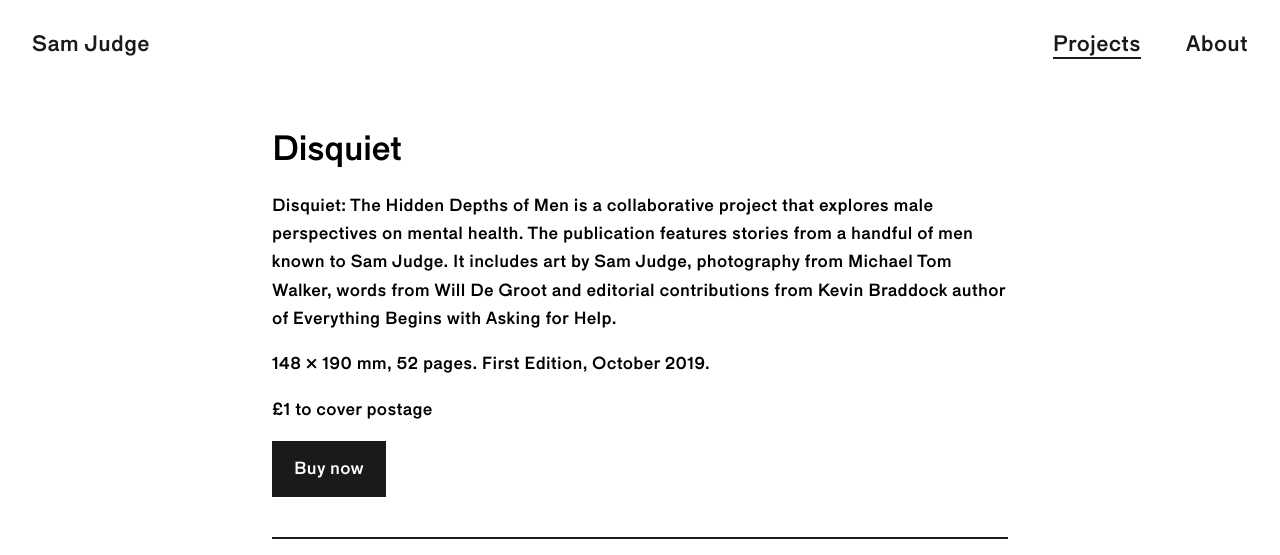
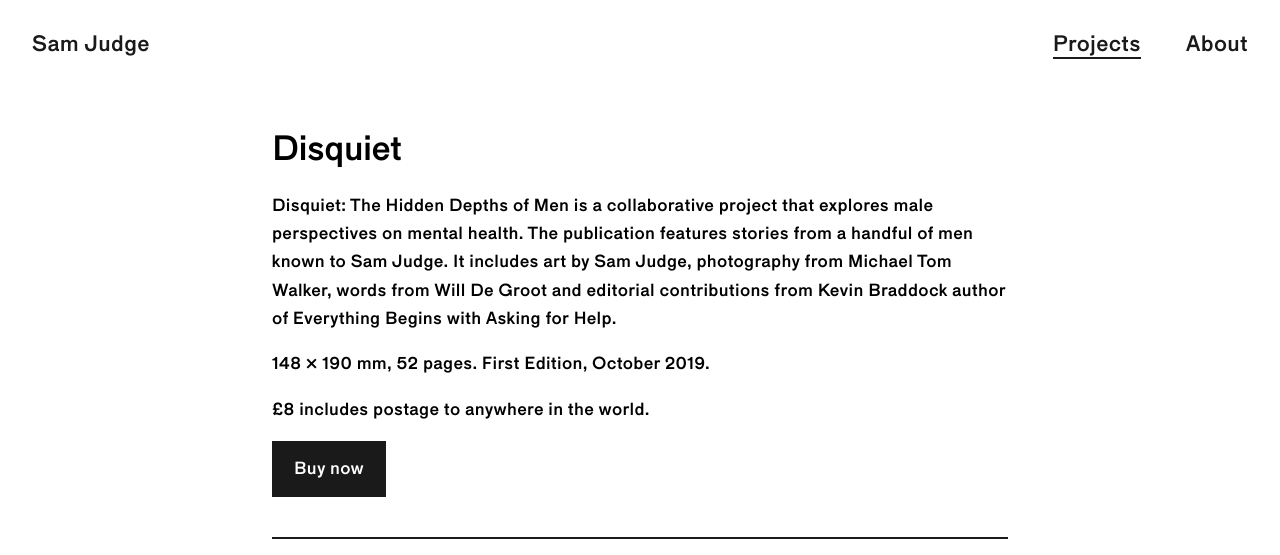
Before and after one commit to iamsamsmall/samjudge, a Jekyll site: the page built from _posts/2019-08-29-disquiet.markdown, in a window 1280 px wide and 900 px high, cut to the strip 0-555 px from the top of the window. Built offline with Jekyll 4.4.1, drawn with Linux system fonts in a browser that asks for light colours.

Commit message:
button update

```diff
--- a/_posts/2019-08-29-disquiet.markdown
+++ b/_posts/2019-08-29-disquiet.markdown
@@ -12,7 +12,7 @@ Disquiet: The Hidden Depths of Men is a collaborative project that explores male
 
 148 × 190 mm, 52 pages. First Edition, October 2019.
 
-£1 to cover postage
+£8 includes postage to anywhere in the world.
 
 <a class="button" href="https://www.paypal.com/cgi-bin/webscr?cmd=_s-xclick&hosted_button_id=NU6XRBPAT37W2">Buy now</a>
 
```
